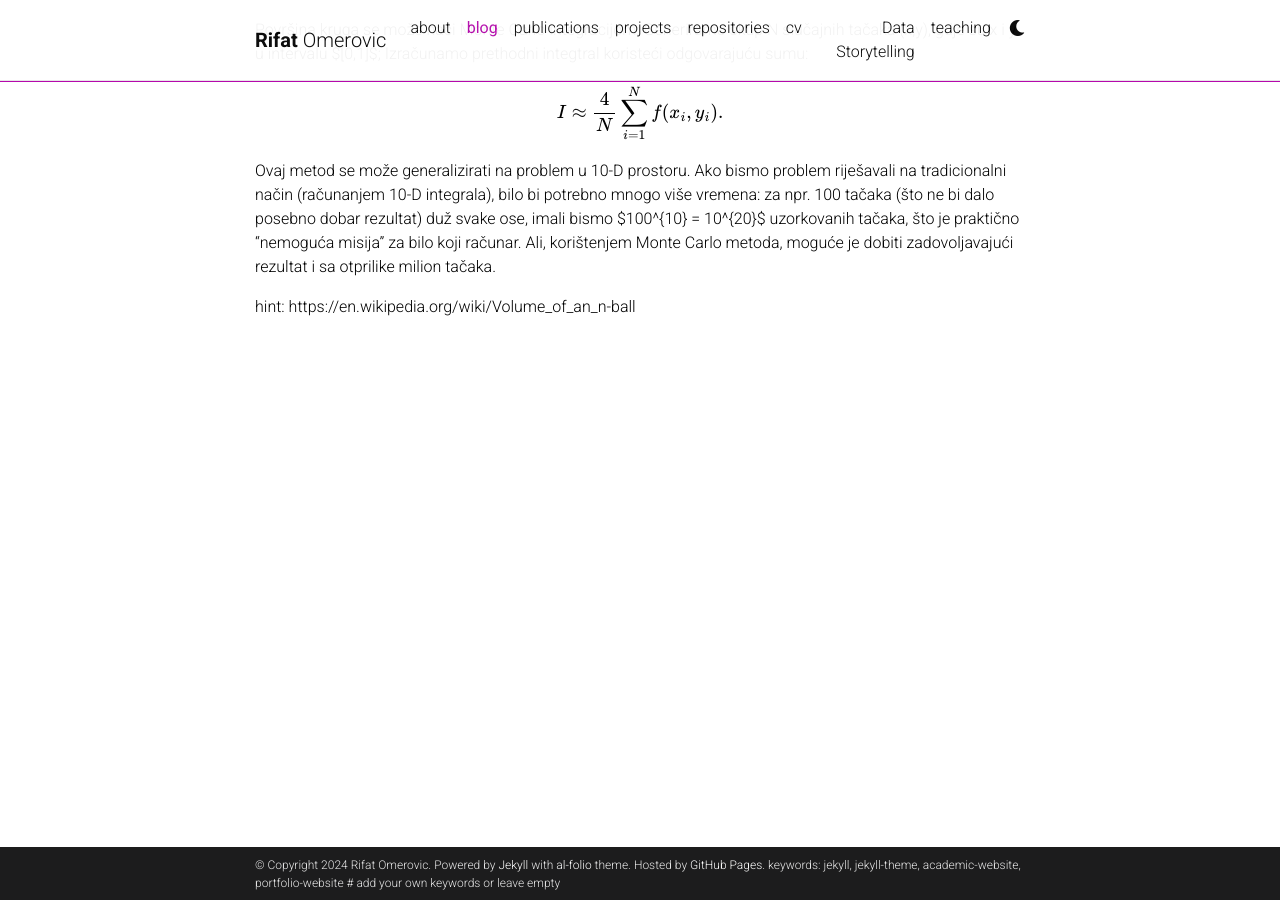
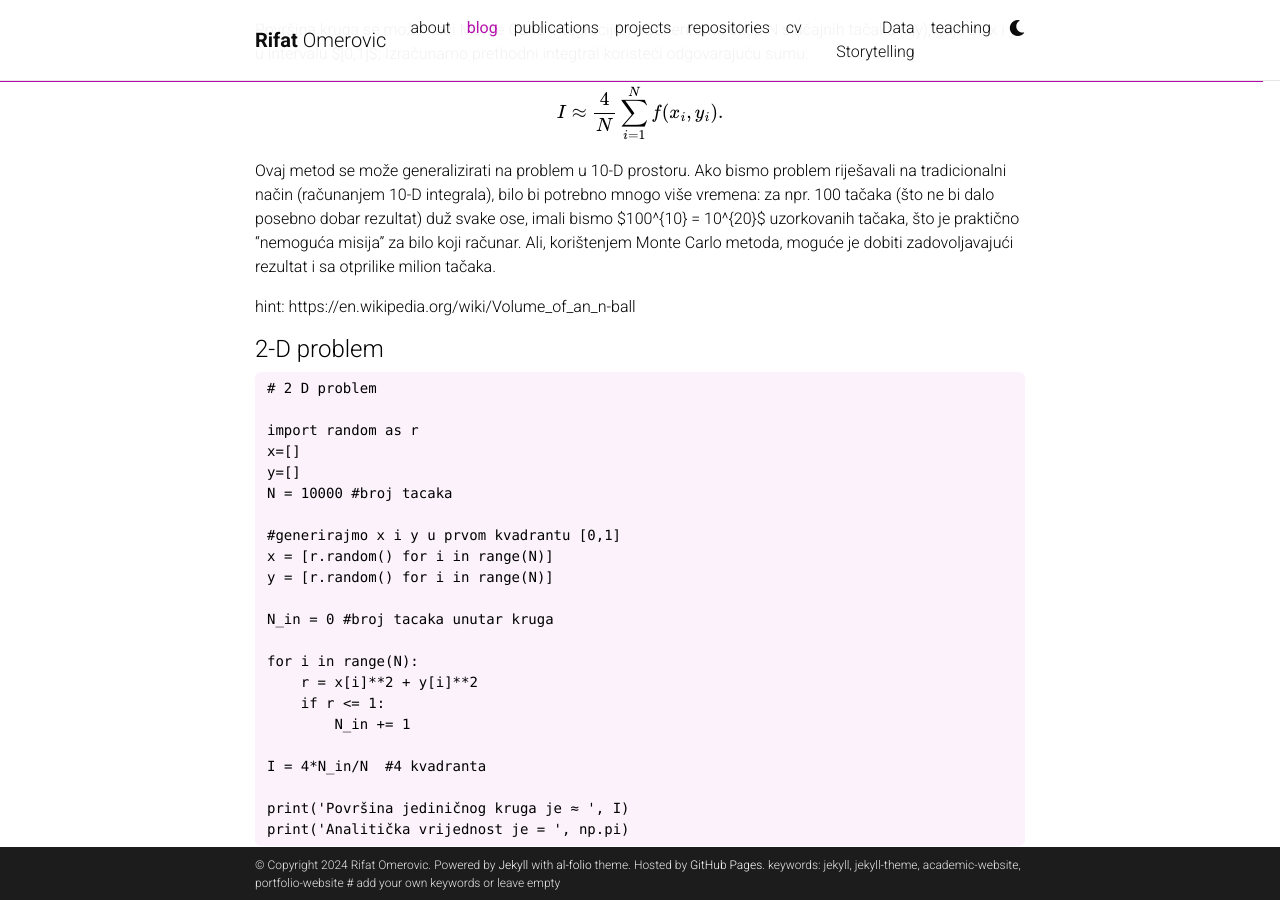
Before and after one commit to rifatom/rifatom.github.io, a Jekyll site: the page built from _posts/2022-02-01-redirect.md, in a window 1280 px wide and 900 px high, scrolled down 506 px. Built offline with Jekyll 4.4.1, drawn with Linux system fonts in a browser that asks for light colours; comment, search, counter and statistics services are not loaded; a style sheet for code colours, icons or effects is not loaded.

Commit message:
Update 2022-02-01-redirect.md

```diff
--- a/_posts/2022-02-01-redirect.md
+++ b/_posts/2022-02-01-redirect.md
@@ -21,3 +21,29 @@ Ovaj metod se može generalizirati na problem u 10-D prostoru.
 Ako bismo problem riješavali na tradicionalni način (računanjem 10-D integrala), bilo bi potrebno mnogo više vremena: za npr. 100 tačaka (što ne bi dalo posebno dobar rezultat) duž svake ose, imali bismo $100^{10} = 10^{20}$ uzorkovanih tačaka, što je praktično "nemoguća misija" za bilo koji računar. Ali, korištenjem Monte Carlo metoda, moguće je dobiti zadovoljavajući rezultat i sa otprilike milion tačaka.
 
 hint: https://en.wikipedia.org/wiki/Volume_of_an_n-ball
+
+#### 2-D problem
+{% highlight python %}
+# 2 D problem
+
+import random as r
+x=[]
+y=[]
+N = 10000 #broj tacaka
+
+#generirajmo x i y u prvom kvadrantu [0,1]
+x = [r.random() for i in range(N)]
+y = [r.random() for i in range(N)]
+
+N_in = 0 #broj tacaka unutar kruga
+
+for i in range(N):
+    r = x[i]**2 + y[i]**2
+    if r <= 1:
+        N_in += 1
+
+I = 4*N_in/N  #4 kvadranta
+
+print('Površina jediničnog kruga je ≈ ', I)
+print('Analitička vrijednost je = ', np.pi)
+{% endhighlight %}
```
